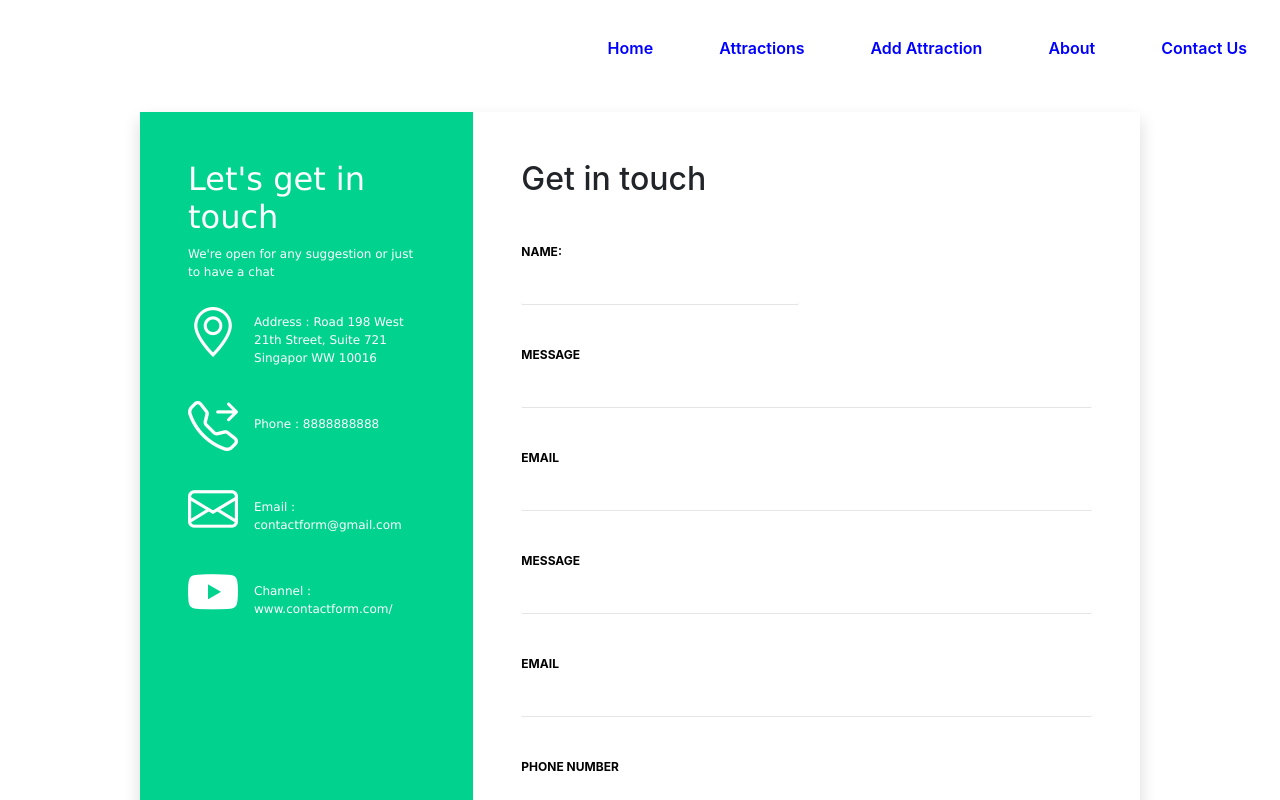
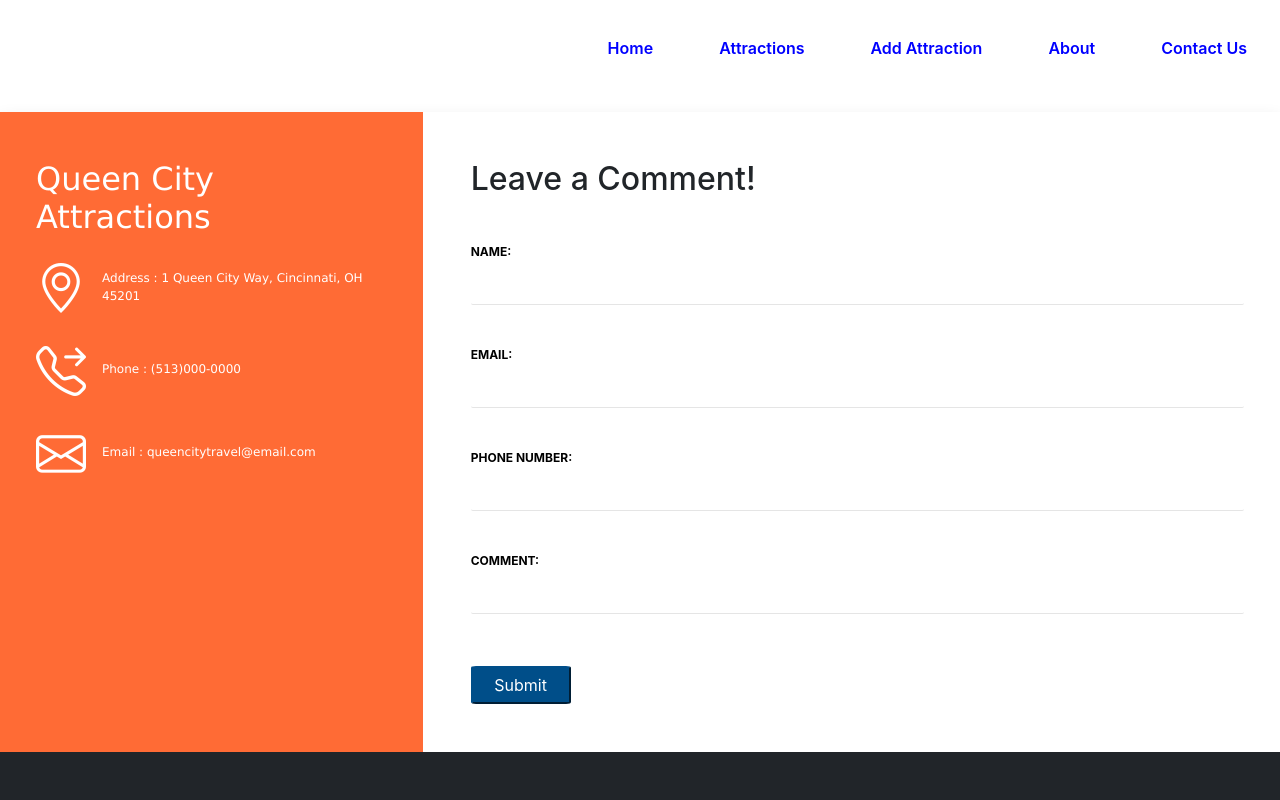
Before and after one commit to pritumdebnath/cap-project, a React (Create React App) app: page /contactus in a window 1280 px wide. Shown: the top 800 px of the page. Built offline with nearby package versions, Linux system fonts and the light colour scheme.

Commit message:
new push

```diff
--- a/src/components/contactUs.component.js
+++ b/src/components/contactUs.component.js
@@ -78,73 +78,71 @@ export default class contactUs extends Component {
   }
   render() {
     return (
-      <div class="container mt-5 shadow ">
-        <div class="row ">
-            <div class="col-md-4 bg-primary p-5 text-white order-sm-first order-last">
-                <h2>Let's get in touch</h2>
-                <p>We're open for any suggestion or just to have a chat</p>
+      <div class="containercontact mt-5 shadow ">
+        <div class="row">
+            <div class="col-md-4 bg-primarycontact p-5 text-white order-sm-first order-last">
+                <h2>Queen City Attractions</h2>
+                {/* <p>We're open for any comment or suggestion!</p> */}
+                <div className='sidebarcontact'>
                 <div class="d-flex mt-2">
                     <i class="bi bi-geo-alt"></i>
-                    <p class="mt-3 ms-3">Address : Road 198 West 21th Street, Suite 721 Singapor WW 10016</p>
+                    <p class="mt-3 ms-3 pcontact">Address : 1 Queen City Way, Cincinnati, OH 45201</p>
                 </div>
                 <div class="d-flex mt-2">
                     <i class="bi bi-telephone-forward"></i>
-                    <p class="mt-4 ms-3">Phone : 8888888888</p>
+                    <p class="mt-4 ms-3 pcontact">Phone : (513)000-0000</p>
                 </div>
                 <div class="d-flex mt-2">
                     <i class="bi bi-envelope"></i>
-                    <p class="mt-4 ms-3">Email : contactform@gmail.com</p>
+                    <p class="mt-4 ms-3 pcontact">Email : queencitytravel@email.com</p>
                 </div>
-                <div class="d-flex mt-2">
-                    <i class="bi bi-youtube"></i>
-                    <p class="mt-4 ms-3">Channel : www.contactform.com/</p>
                 </div>
             </div>
             <div class="col-md-8 p-5 ">
-                <h2>Get in touch</h2>
+                <h2>Leave a Comment!</h2>
                 <form class="row g-3 contactForm mt-4" id='contact-form' onSubmit={this.onSubmit}>
-                    <div class="col-md-6 form-group">
-                      <label for="inputEmail4" className="contact-label form-label">Name: </label>
+                    <div class="col-12 form-group">
+                      <label for="inputAddress" class="contact-label form-label">Name: </label>
                       <input
-                        type="text email"
-                        required
-                        id="inputEmail4"
-                        className="form-control"
-                        value={this.state.name}
-                        onChange={this.onChangeName}
-                        >
-                      </input>
+                      type="text email"
+                      class="form-control"
+                      id="inputAddress"
+                      required
+                      value={this.state.name}
+                      onChange={this.onChangeName}/>
                     </div>
-                    {/* <div class="col-md-6">
-                      <label for="inputPassword4" class="form-label">Last Name</label>
-                      <input type="password" class="form-control" id="inputPassword4" required/>
-                    </div> */}
-                    <div class="col-12">
-                      <label for="inputAddress" class="form-label">Message</label>
-                      <input type="text" class="form-control" id="inputAddress" required/>
+                    <div class="col-12 form-group">
+                      <label for="inputAddress" class="contact-label form-label">Email: </label>
+                      <input
+                      type="text email"
+                      class="form-control"
+                      id="inputAddress"
+                      required
+                      value={this.state.email}
+                      onChange={this.onChangeEmail}/>
                     </div>
-                    <div class="col-12">
-                        <label for="inputAddress" class="form-label">Email</label>
-                        <input type="text" class="form-control" id="inputAddress" required/>
+                    <div class="col-12 form-group">
+                      <label for="inputAddress" class="contact-label form-label">Phone Number: </label>
+                      <input
+                      type="text email"
+                      class="form-control"
+                      id="inputAddress"
+                      required
+                      value={this.state.number}
+                      onChange={this.onChangeNumber}/>
                     </div>
-                    <div class="col-12">
-                      <label for="inputAddress" class="form-label">Message</label>
-                      <input type="text" class="form-control" id="inputAddress" required/>
+                    <div class="col-12 form-group">
+                      <label for="inputAddress" class="contact-label form-label">Comment: </label>
+                      <input
+                      type="text email"
+                      class="form-control"
+                      id="inputAddress"
+                      required
+                      value={this.state.comment}
+                      onChange={this.onChangeComment}/>
                     </div>
-                    <div class="col-12">
-                        <label for="inputAddress" class="form-label">Email</label>
-                        <input type="text" class="form-control" id="inputAddress" required/>
-                    </div>
-                    <div class="col-md-6">
-                      <label for="inputCity" class="form-label">Phone Number</label>
-                      <input type="text" class="form-control" id="inputCity"/>
-                    </div>
-                    {/* <div class="col-md-6">
-                        <label for="inputCity" class="form-label">Contact Number</label>
-                        <input type="text" class="form-control" id="inputCity" required/>
-                      </div> */}
-                    <div class="col-12">
-                      <button type="submit" class="btn btn-primary mt-3">Submit</button>
+                    <div class="col-12 form-group">
+                      <button type="submit" class="btn1 btn-primary1 mt-3" value="Send">Submit</button>
                     </div>
                   </form>
             </div>
--- a/src/components/style/contactus.style.css
+++ b/src/components/style/contactus.style.css
@@ -4,17 +4,17 @@
     box-sizing: border-box;
 
 }
-.container{
+/* .containercontact{
     width: 1000px!important;
-}
-p{
+} */
+.pcontact{
     font-size: 12px;
 }
-h1{
+/* .h1contact{
     font-family: Verdana, Geneva, Tahoma, sans-serif!important;
-}
-.bg-primary{
-    background-color: #01d28e !important;
+} */
+.bg-primarycontact{
+    background-color: #ff6b35 !important;
     font-family:Verdana, Geneva, Tahoma, sans-serif!important;
 
 }
@@ -32,10 +32,13 @@ h1{
     border-bottom: 1px solid rgba(0, 0, 0, 0.1);
     padding: 0;
 }
-
+.sidebarcontact{
+    display: flex;
+    flex-direction: column;
+}
 
 .form-control:focus,.form-control:active {
-    border-color: #01d28e !important;
+    border-color: #004e89  !important;
 }
 .form-label {
     color: #000;
@@ -44,16 +47,17 @@ h1{
     font-weight: 700;
     margin-bottom: 0.5rem;
 }
-.btn.btn-primary {
-    background: #01d28e !important;
-    border-color: #01d28e !important;
+.btn1.btn-primary1 {
+    background: #004e89 !important;
+    border-color: #004e89!important;
     color: #fff;
     width: 100px;
-    border-radius: 0!important;
+    border-radius: 5%!important;
+    padding: 5px;
 
 }
-.btn.btn-primary:hover{
-    background-color: #28a745!important;
+.btn1.btn-primary1:hover{
+    background-color: #1a659e!important;
 }
 
 .bi{
```
